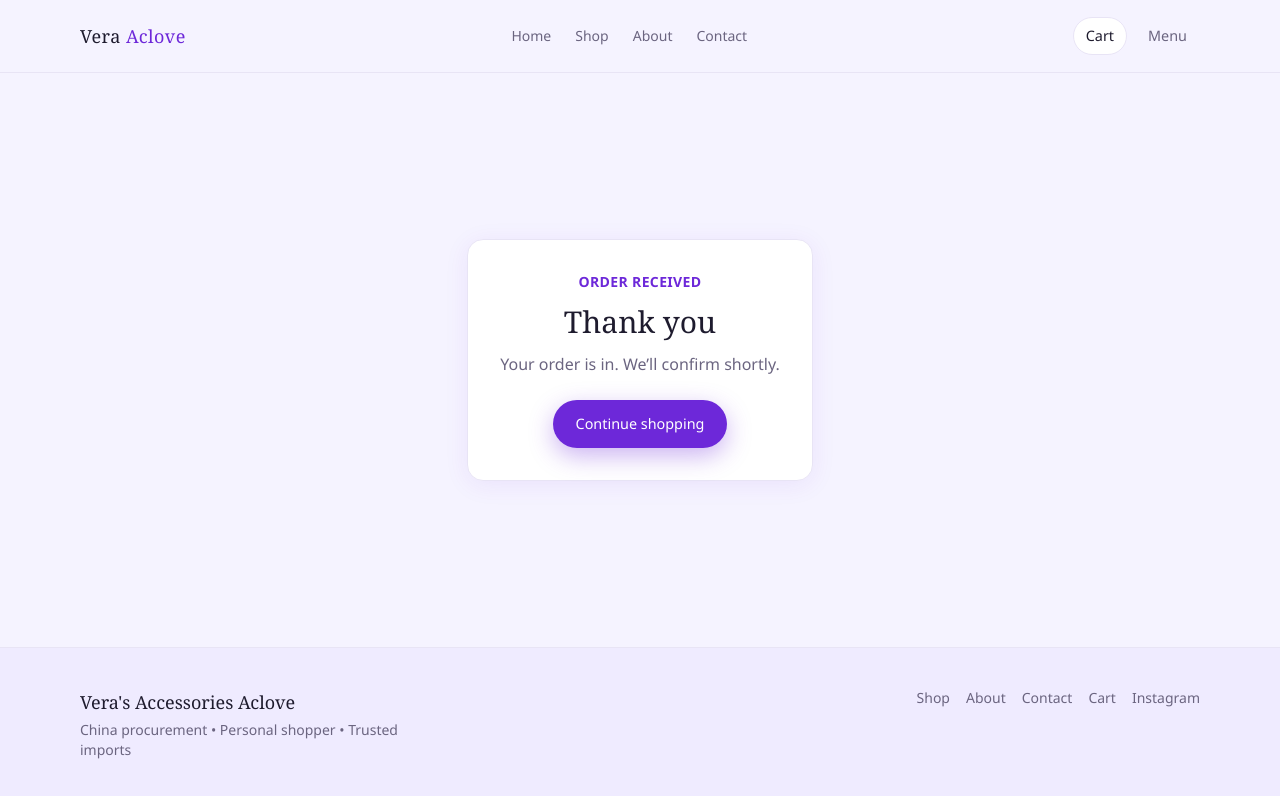
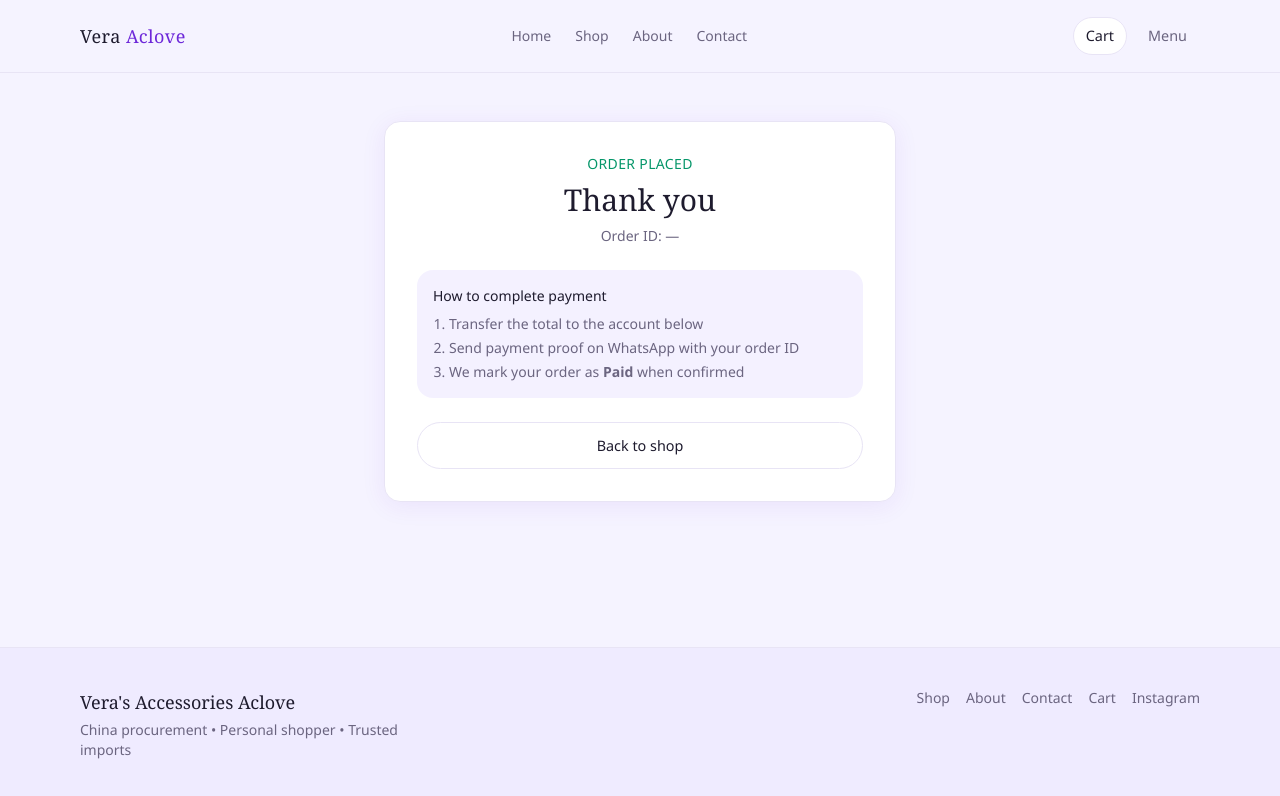
Before and after one commit to Vinxin-source/Vera-s-accessories-aclove-, a Next.js app: page /checkout/success in a window 1280 px wide. Shown: the top 796 px of the page. Built offline with nearby package versions, Linux system fonts and the light colour scheme.

Commit message:
Add files via upload

```diff
--- a/src/app/checkout/success/page.tsx
+++ b/src/app/checkout/success/page.tsx
@@ -1,36 +1,83 @@
+"use client";
+
+import { Suspense, useEffect, useState } from "react";
 import Link from "next/link";
+import { useSearchParams } from "next/navigation";
 import { SiteHeader } from "@/components/SiteHeader";
 import { SiteFooter } from "@/components/SiteFooter";
+import { formatNGN } from "@/data/products";
+import { getOrders, getSettings } from "@/lib/store";
 
-export default async function SuccessPage({
-  searchParams,
-}: {
-  searchParams: Promise<{ id?: string }>;
-}) {
-  const { id } = await searchParams;
+function SuccessInner() {
+  const params = useSearchParams();
+  const id = params.get("id") || "";
+  const [total, setTotal] = useState<number | null>(null);
+  const [bank, setBank] = useState({ name: "", accountName: "", accountNumber: "", wa: "" });
+
+  useEffect(() => {
+    const order = getOrders().find((o) => o.id === id);
+    if (order) setTotal(order.total);
+    const s = getSettings();
+    setBank({
+      name: s.bankName || "",
+      accountName: s.accountName || "",
+      accountNumber: s.accountNumber || "",
+      wa: s.whatsapp || "",
+    });
+  }, [id]);
+
+  const wa = bank.wa.replace(/\D/g, "");
+  const waLink = wa
+    ? `https://wa.me/${wa}?text=${encodeURIComponent("Hello, I paid for order " + id)}`
+    : null;
+
+  return (
+    <div className="card mx-auto max-w-lg p-8 text-center animate-fade-up">
+      <p className="text-sm uppercase tracking-wide text-[var(--success)]">Order placed</p>
+      <h1 className="mt-2 font-display text-3xl">Thank you</h1>
+      <p className="mt-2 text-sm text-[var(--muted)]">Order ID: {id || "—"}</p>
+      {total != null ? (
+        <p className="mt-4 text-xl font-semibold text-[var(--rose-deep)]">{formatNGN(total)}</p>
+      ) : null}
+
+      <div className="mt-6 rounded-2xl bg-[var(--gold-soft)]/60 p-4 text-left text-sm">
+        <p className="font-medium">How to complete payment</p>
+        <ol className="mt-2 list-decimal space-y-1 pl-4 text-[var(--muted)]">
+          <li>Transfer the total to the account below</li>
+          <li>Send payment proof on WhatsApp with your order ID</li>
+          <li>We mark your order as <strong>Paid</strong> when confirmed</li>
+        </ol>
+        {(bank.name || bank.accountNumber) && (
+          <dl className="mt-4 space-y-1 border-t border-[var(--line)] pt-3">
+            {bank.name ? <div><dt className="text-[var(--muted)]">Bank</dt><dd className="font-medium">{bank.name}</dd></div> : null}
+            {bank.accountName ? <div><dt className="text-[var(--muted)]">Name</dt><dd className="font-medium">{bank.accountName}</dd></div> : null}
+            {bank.accountNumber ? <div><dt className="text-[var(--muted)]">Number</dt><dd className="font-medium tracking-wide">{bank.accountNumber}</dd></div> : null}
+          </dl>
+        )}
+      </div>
+
+      <div className="mt-6 flex flex-col gap-3">
+        {waLink ? (
+          <a href={waLink} target="_blank" rel="noreferrer" className="btn btn-primary">
+            Send proof on WhatsApp
+          </a>
+        ) : null}
+        <Link href="/shop" className="btn btn-secondary">
+          Back to shop
+        </Link>
+      </div>
+    </div>
+  );
+}
+
+export default function CheckoutSuccessPage() {
   return (
     <div className="min-h-screen flex flex-col">
       <SiteHeader />
-      <main className="mx-auto flex w-full max-w-lg flex-1 flex-col items-center justify-center px-4 py-16 text-center">
-        <div className="card p-8 animate-fade-up">
-          <p className="text-[var(--rose)] text-sm font-semibold uppercase tracking-wide">
-            Order received
-          </p>
-          <h1 className="mt-3 font-display text-3xl">Thank you</h1>
-          <p className="mt-3 text-[var(--muted)]">
-            {id ? (
-              <>
-                Your order <strong className="text-[var(--ink)]">{id}</strong> is in. Vera will
-                confirm shortly.
-              </>
-            ) : (
-              "Your order is in. We’ll confirm shortly."
-            )}
-          </p>
-          <Link href="/shop" className="btn btn-primary mt-6 inline-flex">
-            Continue shopping
-          </Link>
-        </div>
+      <main className="flex-1 px-4 py-12">
+        <Suspense fallback={<p className="text-center text-sm text-[var(--muted)]">Loading…</p>}>
+          <SuccessInner />
+        </Suspense>
       </main>
       <SiteFooter />
     </div>
```
